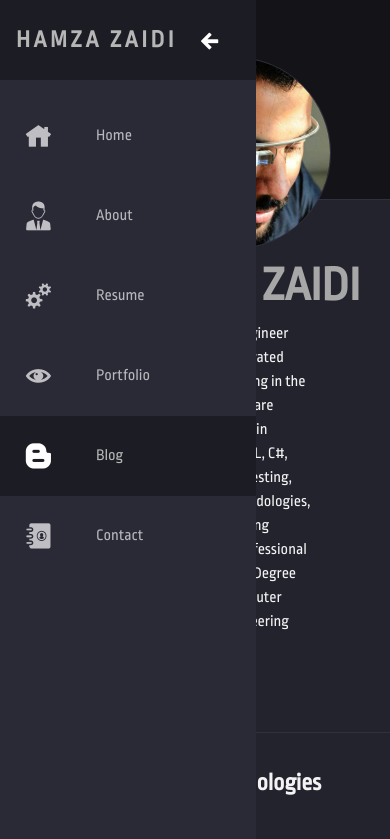
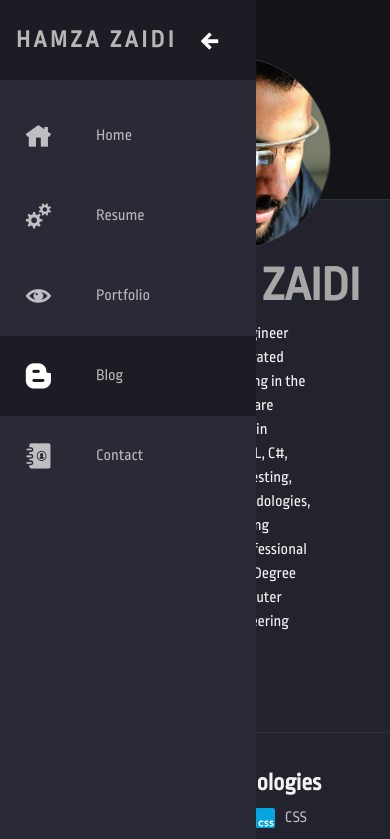
Before and after one commit to hamzazaidi/hamzadev, an Angular app: page /blog in a window 390 px wide. Shown: the top 839 px of the page. Built offline with nearby package versions, Linux system fonts and the light colour scheme.

Commit message:
css tweaks and experience boxes

```diff
--- a/src/app/app.component.ts
+++ b/src/app/app.component.ts
@@ -14,7 +14,6 @@ export class AppComponent {
   title = 'hamzadev';
   navItems$: Observable<NavItem[]> = of([
     { icon: 'icofont-home', title: 'Home', location: '/home' },
-    { icon: 'icofont-business-man', title: 'About', location: '/about' },
     { icon: 'icofont-settings-alt', title: 'Resume', location: '/resume' },
     { icon: 'icofont-eye', title: 'Portfolio', location: '/portfolio' },
     { icon: 'icofont-blogger', title: 'Blog', location: '/blog' },
--- a/src/app/components/skills/skills.component.html
+++ b/src/app/components/skills/skills.component.html
@@ -1,7 +1,7 @@
 <div>
     <h1>{{ title }}</h1>
     <div class="row">
-        <div class="col-md-6 col-xl-3" *ngFor="let skill of list">
+        <div class="col-6 col-md-6 col-xl-3" *ngFor="let skill of list">
             <app-skill [skill]="skill"></app-skill>
         </div>
     </div>
```
